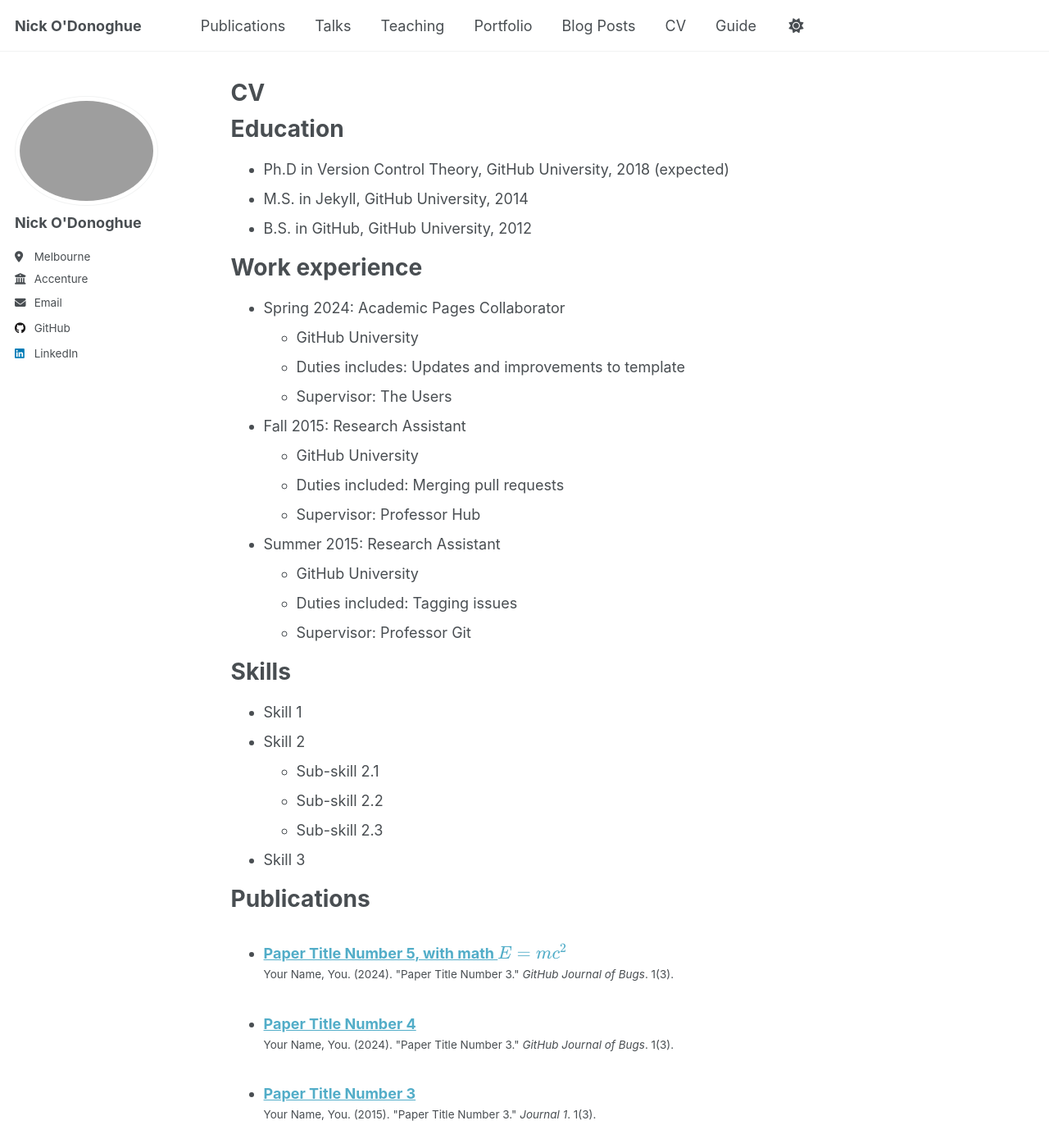
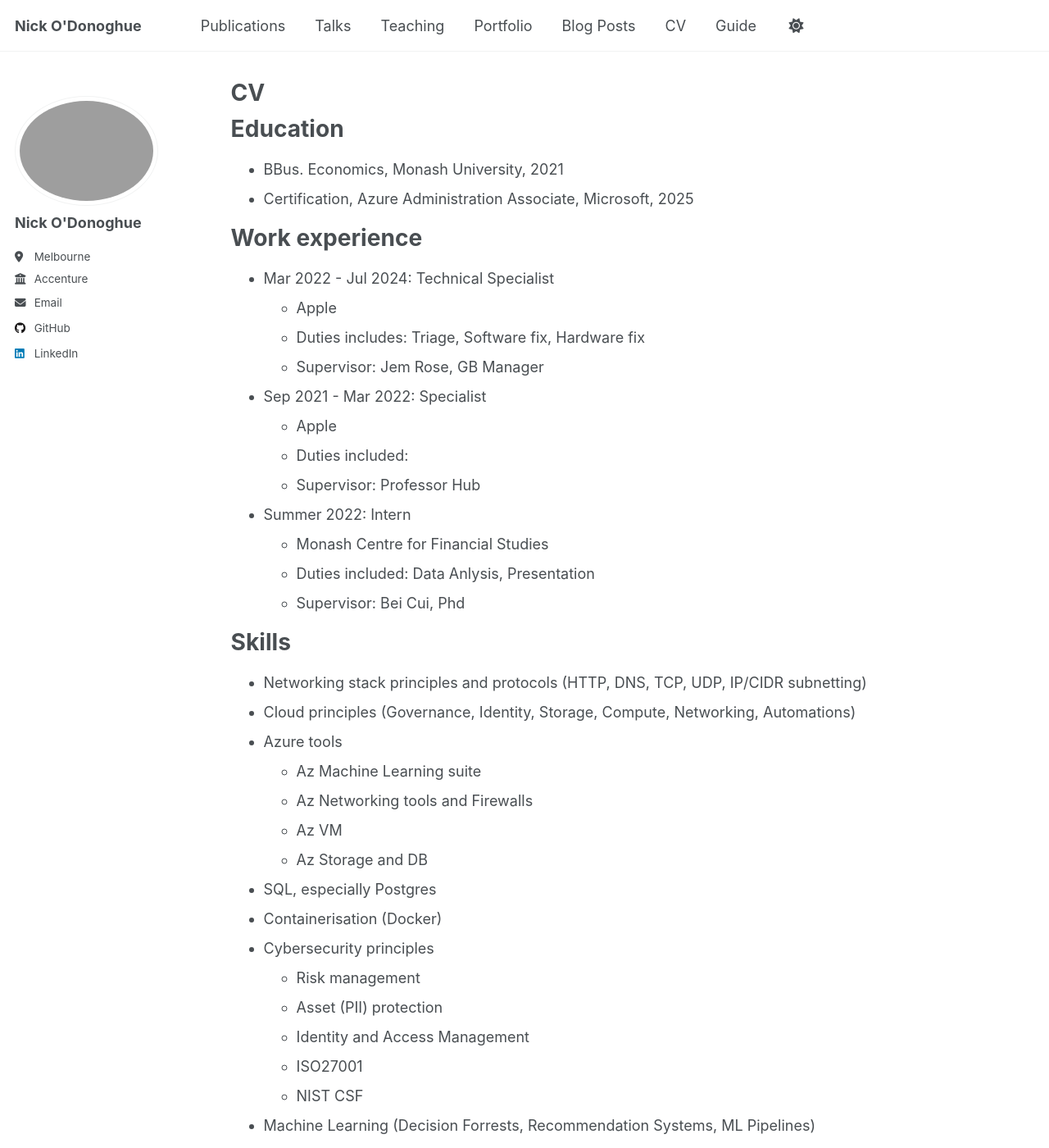
Before and after one commit to nickodonoghue/nickodonoghue.github.io, a Jekyll site: the page built from _pages/cv.md, in a window 1280 px wide and 1400 px high. Shown: the whole window at 82% size. Built offline with Jekyll 4.4.1, drawn with Linux system fonts in a browser that asks for light colours; a script that is not in the unit is left out; some of the changed text lies outside the part shown.

Commit message:
Create cv.md to reflect me

```diff
--- a/_pages/cv.md
+++ b/_pages/cv.md
@@ -11,54 +11,48 @@ redirect_from:
 
 Education
 ======
-* Ph.D in Version Control Theory, GitHub University, 2018 (expected)
-* M.S. in Jekyll, GitHub University, 2014
-* B.S. in GitHub, GitHub University, 2012
+* BBus. Economics, Monash University, 2021
+* Certification, Azure Administration Associate, Microsoft, 2025
 
 Work experience
 ======
-* Spring 2024: Academic Pages Collaborator
-  * GitHub University
-  * Duties includes: Updates and improvements to template
-  * Supervisor: The Users
+* Mar 2022 - Jul 2024: Technical Specialist
+  * Apple
+  * Duties includes: Triage, Software fix, Hardware fix
+  * Supervisor: Jem Rose, GB Manager
 
-* Fall 2015: Research Assistant
-  * GitHub University
-  * Duties included: Merging pull requests
+* Sep 2021 - Mar 2022: Specialist
+  * Apple
+  * Duties included:
   * Supervisor: Professor Hub
 
-* Summer 2015: Research Assistant
-  * GitHub University
-  * Duties included: Tagging issues
-  * Supervisor: Professor Git
+* Summer 2022: Intern
+  * Monash Centre for Financial Studies
+  * Duties included: Data Anlysis, Presentation
+  * Supervisor: Bei Cui, Phd
 
 Skills
 ======
-* Skill 1
-* Skill 2
-  * Sub-skill 2.1
-  * Sub-skill 2.2
-  * Sub-skill 2.3
-* Skill 3
+* Networking stack principles and protocols (HTTP, DNS, TCP, UDP, IP/CIDR subnetting)
+* Cloud principles (Governance, Identity, Storage, Compute, Networking, Automations)
+* Azure tools
+  * Az Machine Learning suite
+  * Az Networking tools and Firewalls
+  * Az VM
+  * Az Storage and DB
+* SQL, especially Postgres
+* Containerisation (Docker)
+* Cybersecurity principles
+  * Risk management
+  * Asset (PII) protection
+  * Identity and Access Management
+  * ISO27001
+  * NIST CSF
+* Machine Learning (Decision Forrests, Recommendation Systems, ML Pipelines)
+* Terraform
+* Systems Performance Analysis
+* Financial modelling
+* Economical thinking
 
-Publications
-======
-  <ul>{% for post in site.publications reversed %}
-    {% include archive-single-cv.html %}
-  {% endfor %}</ul>
-
-Talks
-======
-  <ul>{% for post in site.talks reversed %}
-    {% include archive-single-talk-cv.html  %}
-  {% endfor %}</ul>
-
-Teaching
-======
-  <ul>{% for post in site.teaching reversed %}
-    {% include archive-single-cv.html %}
-  {% endfor %}</ul>
-
-Service and leadership
-======
-* Currently signed in to 43 different slack teams
+* German (B1)
+* Spanish (B1)
```
